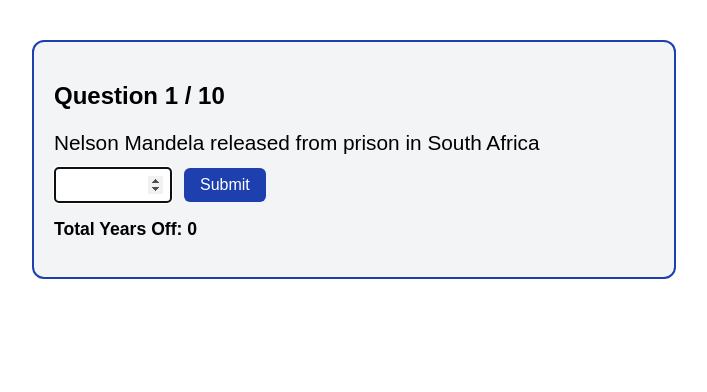
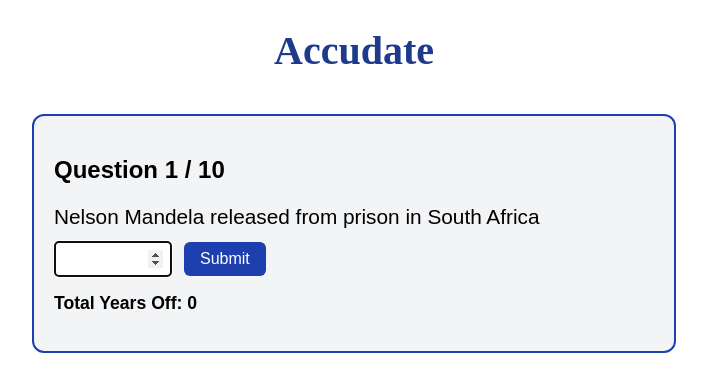
Before and after one commit to USERDOT1/Final-History-Quiz, a React (Vite) app: page / in a window 1280 px wide. Shown: the top 392 px of the page, without its empty margins (286-993 px from the left). Built offline with nearby package versions, Linux system fonts and the light colour scheme.

Commit message:
Added title

```diff
--- a/src/App.jsx
+++ b/src/App.jsx
@@ -43,12 +43,17 @@
 ["Global financial crisis begins in the United States", 2008]
 ];
 
-
 function getRandomQuestions(pool, count) {
   const shuffled = [...pool].sort(() => Math.random() - 0.5);
   return shuffled.slice(0, count);
 }
 
+const titleStyle = {
+  textAlign: "center",
+  marginBottom: "20px",
+  color: "#1e3a8a",
+  fontSize: "2.5rem"
+};
 
 const containerStyle = {
   maxWidth: "600px",
@@ -88,7 +93,7 @@
 const feedbackStyle = {
   marginTop: "12px",
   fontWeight: "bold",
-  color: "#dc2626" // red-ish for visibility
+  color: "#dc2626"
 };
 
 const scoreStyle = {
@@ -97,14 +102,10 @@
   fontSize: "1.1rem"
 };
 
-
-
 function calculateYearsOff(guess, answer) {
   const difference = Math.abs(guess - answer);
   return Math.min(difference, 100);
 }
-
-
 
 function getDateFeedback(guess, answer) {
   const difference = Math.abs(guess - answer);
@@ -119,7 +120,6 @@
   }
 }
 
-
 function App() {
   const [questions] = useState(() => getRandomQuestions(QUESTION_POOL, 10));
   const [currentIndex, setCurrentIndex] = useState(0);
@@ -129,6 +129,7 @@
   const [feedback, setFeedback] = useState("");
 
   const inputRef = useRef(null);
+
   useEffect(() => {
     if (inputRef.current) {
       inputRef.current.focus();
@@ -150,7 +151,7 @@
     const finalScoreStyle = {
       fontSize: "2rem",
       fontWeight: "bold",
-      color: totalScore === 0 ? "#16a34a" : "#dc2626", // green if perfect
+      color: totalScore === 0 ? "#16a34a" : "#dc2626",
       margin: "20px 0"
     };
 
@@ -168,14 +169,16 @@
     else message = "Better luck next time!";
 
     return (
+      <>
+      <h1 style={titleStyle}>Accudate</h1>
       <div style={finalContainerStyle}>
       <h1>Quiz Finished</h1>
       <p style={finalScoreStyle}>{totalScore} total years off</p>
       <p style={messageStyle}>{message}</p>
       </div>
+      </>
     );
   }
-
 
   const currentQuestion = questions[currentIndex];
 
@@ -191,11 +194,9 @@
     );
 
     setTotalScore(totalScore + yearsOff);
-
     setFeedback(getDateFeedback(yearGuess, currentQuestion[1]));
     setSubmitted(true);
   }
-
 
   function handleNext() {
     setGuess("");
@@ -204,8 +205,10 @@
     setCurrentIndex(currentIndex + 1);
   }
 
+  return (
+    <>
+    <h1 style={titleStyle}>Accudate</h1>
 
-  return (
     <div style={containerStyle}>
     <h2>Question {currentIndex + 1} / {questions.length}</h2>
     <p style={questionStyle}>{currentQuestion[0]}</p>
@@ -216,10 +219,8 @@
     onChange={e => setGuess(e.target.value)}
     disabled={submitted}
     style={inputStyle}
-    autoFocus
     ref={inputRef}
     />
-
 
     {!submitted && (
       <button onClick={handleSubmit} style={buttonStyle}>Submit</button>
@@ -233,8 +234,8 @@
 
     <p style={scoreStyle}>Total Years Off: {totalScore}</p>
     </div>
+    </>
   );
-
 }
 
 export default App;
```
